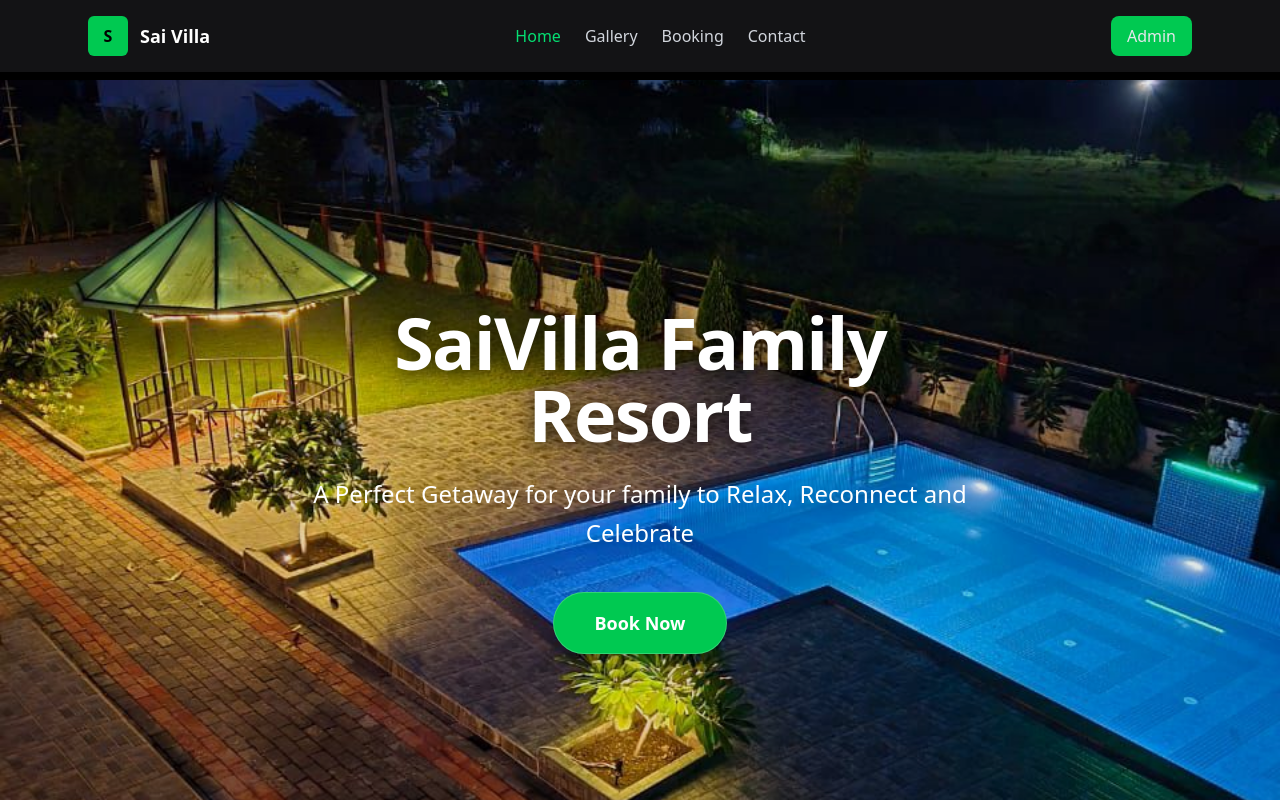
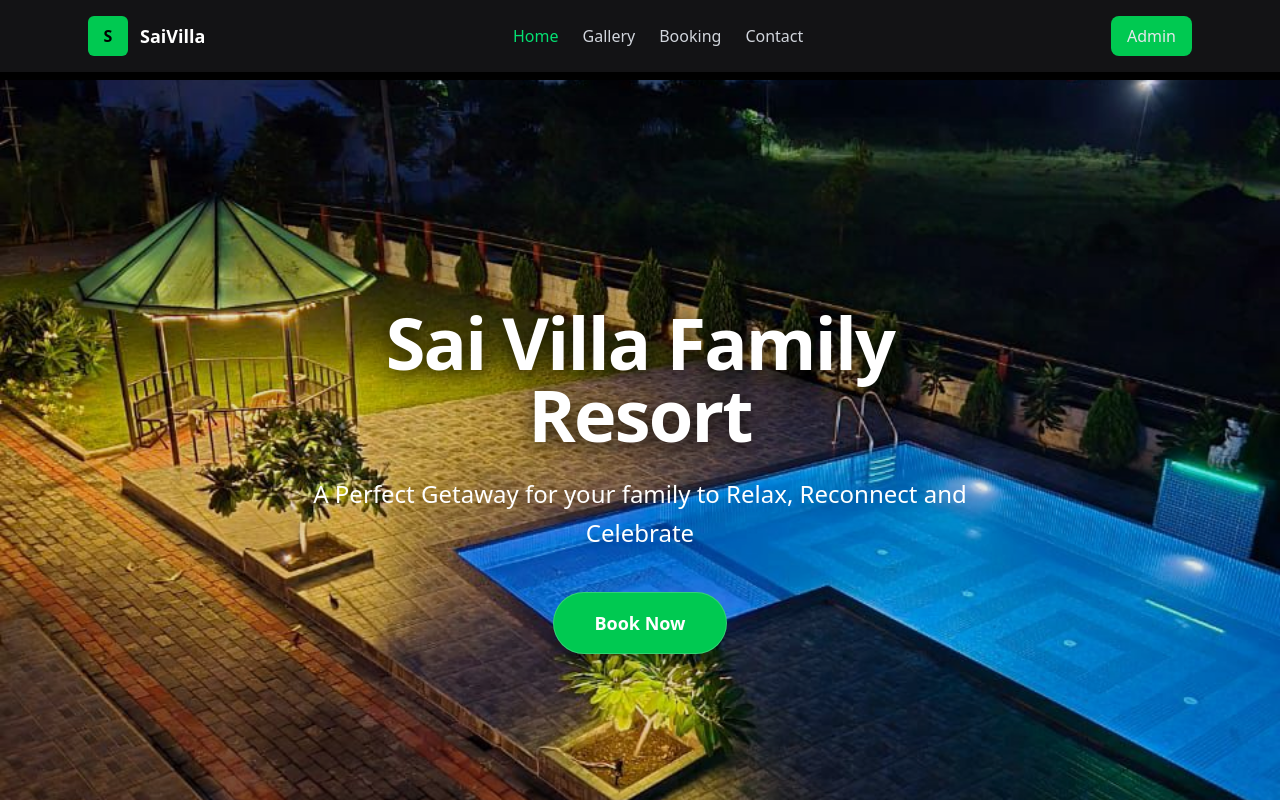
Before and after one commit to Namah0408/Farmhouse-app, a React (Vite) app in the folder client/: page / in a window 1280 px wide. Shown: the top 800 px of the page. Built offline with nearby package versions, Linux system fonts and the light colour scheme.

Commit message:
completed project 11

```diff
--- a/client/src/components/Navbar.jsx
+++ b/client/src/components/Navbar.jsx
@@ -9,7 +9,7 @@ export default function Navbar() {
         {/* Logo */}
         <Link to="/" className="flex items-center gap-3">
           <div className="w-10 h-10 rounded-md bg-green-500 flex items-center justify-center font-bold text-black">S</div>
-          <span className="text-white font-semibold text-lg">Sai Villa</span>
+          <span className="text-white font-semibold text-lg">SaiVilla</span>
         </Link>
 
         {/* Desktop Menu */}
--- a/client/src/pages/Home.jsx
+++ b/client/src/pages/Home.jsx
@@ -29,7 +29,7 @@ export default function Home() {
           transition={{ duration: 1 }}
           className="text-5xl md:text-7xl font-extrabold text-white tracking-tight drop-shadow-[0_4px_10px_rgba(0,0,0,0.8)]"
         >
-          SaiVilla Family Resort
+          Sai Villa Family Resort
         </motion.h1>
 
         {/* Subtitle */}
```
